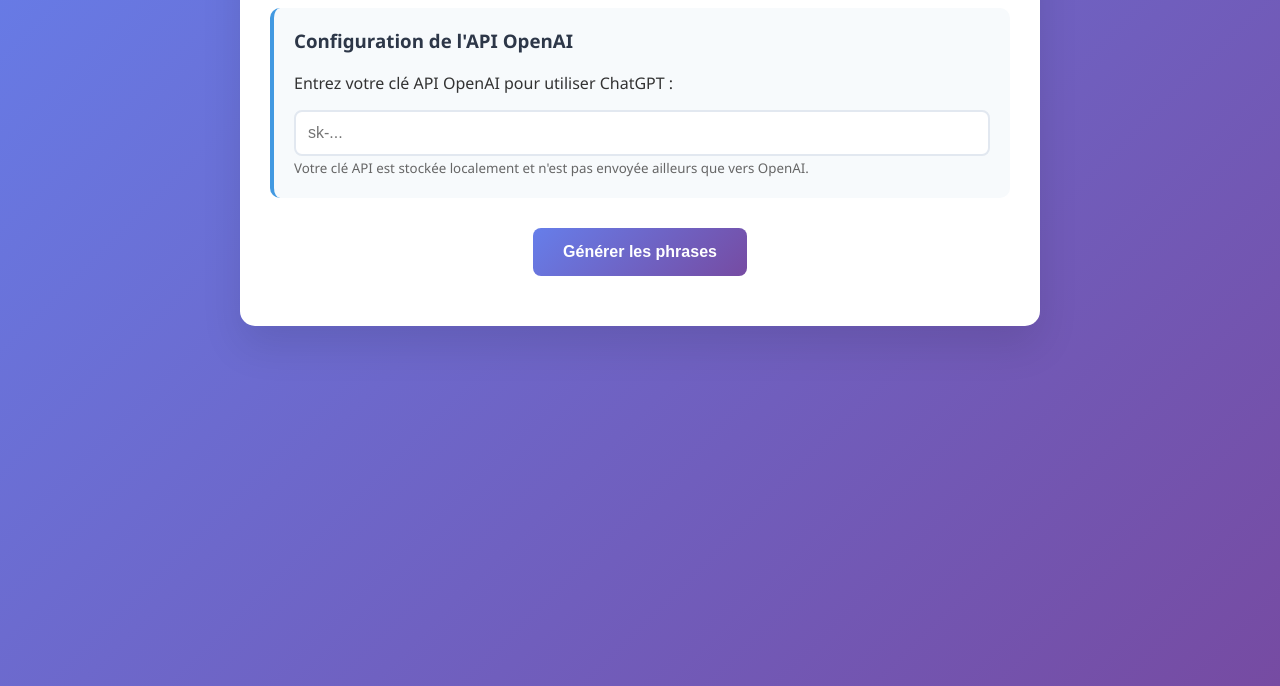
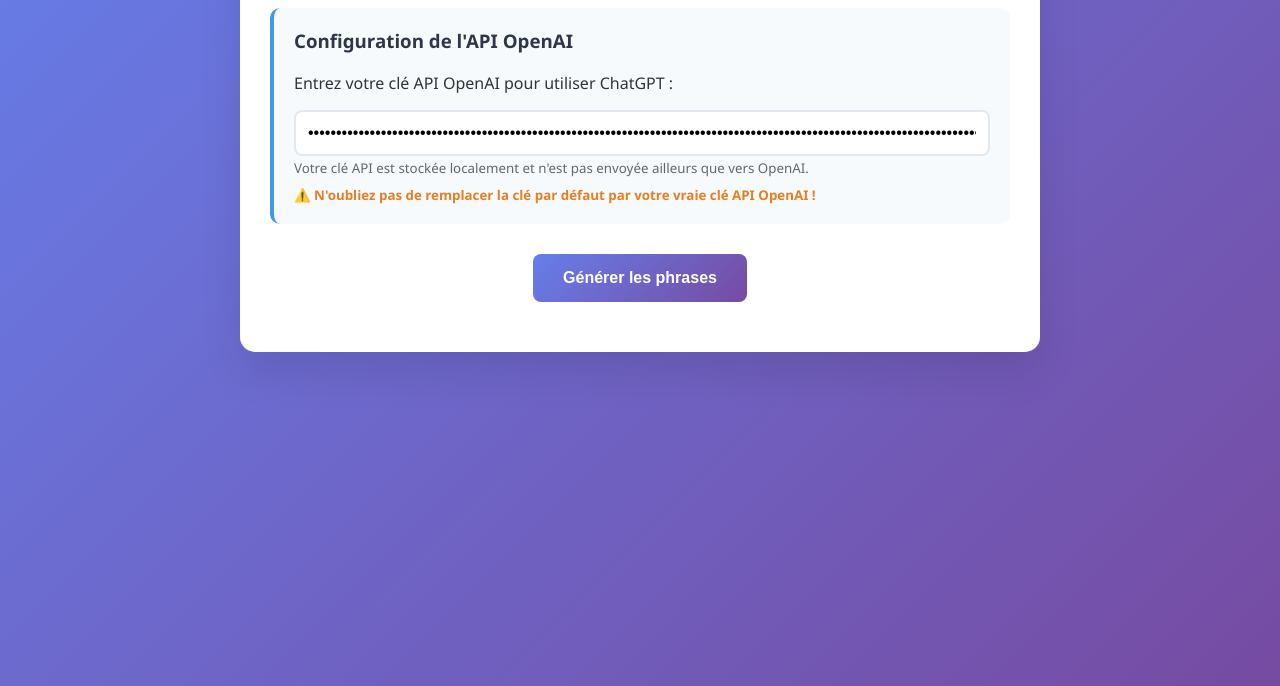
Before and after one commit to NekShor/divers, a plain HTML site: page learn-english/ai/sentence.html in a window 1280 px wide. Shown: the part 154-840 px from the top of the page. Drawn offline with Linux system fonts and the light colour scheme.

Commit message:
clé api

```diff
--- a/learn-english/ai/sentence.html
+++ b/learn-english/ai/sentence.html
@@ -215,8 +215,9 @@
         <div class="api-key-section">
             <h3>Configuration de l'API OpenAI</h3>
             <p>Entrez votre clé API OpenAI pour utiliser ChatGPT :</p>
-            <input type="password" id="apiKey" placeholder="sk-..." />
+            <input type="password" id="apiKey" placeholder="sk-proj-..." />
             <small style="color: #666;">Votre clé API est stockée localement et n'est pas envoyée ailleurs que vers OpenAI.</small>
+            <small style="display: block; margin-top: 8px; color: #e67e22; font-weight: bold;">⚠️ N'oubliez pas de remplacer la clé par défaut par votre vraie clé API OpenAI !</small>
         </div>
 
         <button id="generateBtn" onclick="generateSentences()">
@@ -474,11 +475,15 @@
             localStorage.setItem('openai_api_key', e.target.value);
         });
 
-        // Charger la clé API sauvegardée
+        // Charger la clé API sauvegardée ou une clé par défaut
         window.addEventListener('load', function() {
             const savedApiKey = localStorage.getItem('openai_api_key');
+            const defaultApiKey = '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'; // Remplacez par votre vraie clé API
+
             if (savedApiKey) {
                 document.getElementById('apiKey').value = savedApiKey;
+            } else {
+                document.getElementById('apiKey').value = defaultApiKey;
             }
         });
     </script>
```
